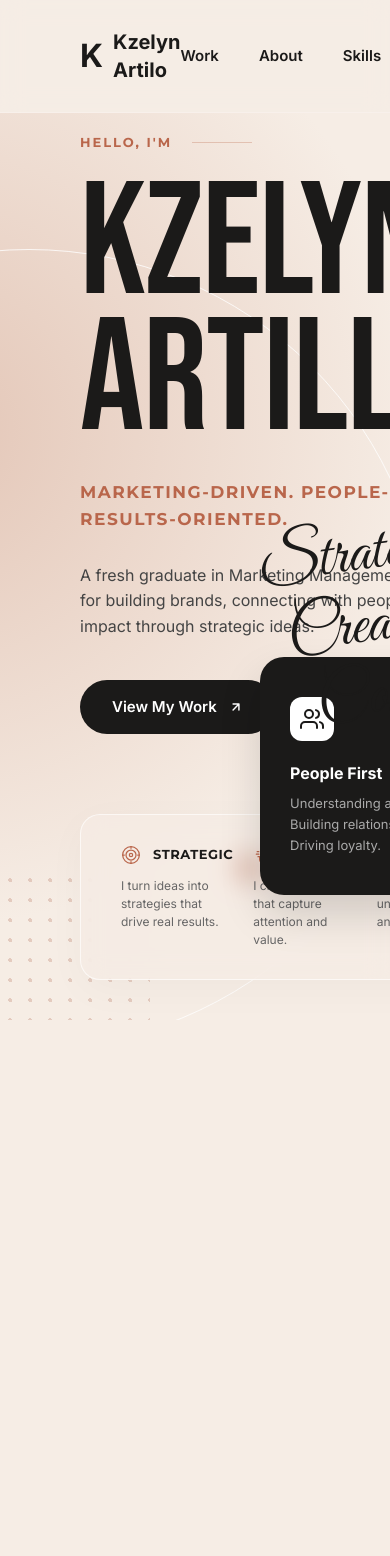
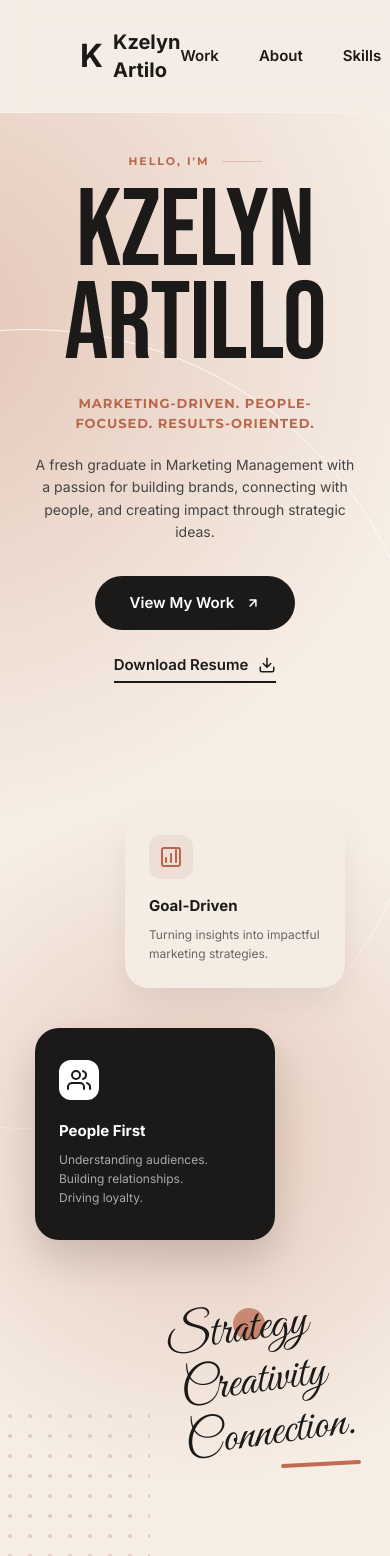
Before and after one commit to vardzz/kzelyn.me, a Next.js app: page / in a window 390 px wide. Shown: the top 1556 px of the page. Before the commit the page ends 1020 px from the top, so only its background shows below. Built offline with nearby package versions, Linux system fonts and the light colour scheme.

Commit message:
feat: add responsive Hero component to showcase professional profile

```diff
--- a/src/components/Hero.tsx
+++ b/src/components/Hero.tsx
@@ -1,27 +1,27 @@
 export function Hero() {
   return (
-    <section className="flex flex-1 pt-5 pb-10 px-20 z-10 relative">
+    <section className="flex flex-col lg:flex-row flex-1 pt-10 lg:pt-5 pb-20 lg:pb-10 px-6 lg:px-20 z-10 relative overflow-hidden lg:overflow-visible">
 
       {/* Left Column (Text & Skills) */}
-      <div className="flex-1 flex flex-col justify-center max-w-[650px]">
-        <div className="flex items-center gap-5 font-montserrat text-[#B9664B] font-bold text-[13px] tracking-[2px] mb-6">
-          HELLO, I'M <div className="h-[1px] w-[60px] bg-[#B9664B]/30"></div>
+      <div className="flex-1 flex flex-col justify-center items-center lg:items-start max-w-full lg:max-w-[650px] text-center lg:text-left z-20">
+        <div className="flex items-center justify-center lg:justify-start gap-3 lg:gap-5 font-montserrat text-[#B9664B] font-bold text-[11px] lg:text-[13px] tracking-[2px] mb-4 lg:mb-6">
+          HELLO, I'M <div className="h-[1px] w-[40px] lg:w-[60px] bg-[#B9664B]/30"></div>
         </div>
 
-        <h1 className="font-bebas text-[160px] leading-[0.85] text-primary-dark mb-[30px] tracking-[-1px]">
+        <h1 className="font-bebas text-[110px] sm:text-[130px] lg:text-[160px] leading-[0.85] text-primary-dark mb-[20px] lg:mb-[30px] tracking-[-1px]">
           KZELYN<br />ARTILLO
         </h1>
 
-        <h2 className="font-montserrat font-bold text-[17px] text-[#B9664B] tracking-[1.5px] leading-[1.6] mb-[30px]">
-          MARKETING-DRIVEN. PEOPLE-FOCUSED.<br />RESULTS-ORIENTED.
+        <h2 className="font-montserrat font-bold text-[13px] sm:text-[15px] lg:text-[17px] text-[#B9664B] tracking-[1px] lg:tracking-[1.5px] leading-[1.6] mb-[20px] lg:mb-[30px] max-w-[300px] lg:max-w-none">
+          MARKETING-DRIVEN. PEOPLE-FOCUSED.<br className="hidden lg:block" /> RESULTS-ORIENTED.
         </h2>
 
-        <p className="font-inter text-base leading-[1.6] text-[#444] mb-10 max-w-[480px]">
+        <p className="font-inter text-[14px] lg:text-base leading-[1.6] text-[#444] mb-8 lg:mb-10 max-w-[320px] lg:max-w-[480px]">
           A fresh graduate in Marketing Management with a passion for building brands, connecting with people, and creating impact through strategic ideas.
         </p>
 
-        <div className="flex items-center gap-10 mb-20">
-          <button className="bg-primary-dark text-white py-4 px-8 rounded-full font-inter font-semibold text-[15px] flex items-center gap-3 cursor-pointer border-none transition-all hover:-translate-y-0.5 hover:bg-[#333]">
+        <div className="flex flex-col lg:flex-row items-center gap-6 lg:gap-10 mb-16 lg:mb-20 w-full lg:w-auto">
+          <button className="bg-primary-dark text-white py-4 px-8 rounded-full font-inter font-semibold text-[15px] flex items-center justify-center gap-3 cursor-pointer border-none transition-all hover:-translate-y-0.5 hover:bg-[#333] w-[200px] lg:w-auto">
             View My Work
             <svg width="14" height="14" viewBox="0 0 24 24" fill="none" stroke="currentColor" strokeWidth="2.5" strokeLinecap="round" strokeLinejoin="round">
               <path d="M7 17L17 7M17 7H7M17 7V17" />
@@ -35,8 +35,8 @@ export function Hero() {
           </a>
         </div>
 
-        {/* Skills Container */}
-        <div className="flex gap-5 bg-surface/70 backdrop-blur-md rounded-[20px] py-[30px] px-[40px] shadow-[0_10px_40px_rgba(0,0,0,0.03)] border border-white/60 max-w-[650px]">
+        {/* Skills Container (Hidden on Mobile) */}
+        <div className="hidden lg:flex gap-5 bg-surface/70 backdrop-blur-md rounded-[20px] py-[30px] px-[40px] shadow-[0_10px_40px_rgba(0,0,0,0.03)] border border-white/60 max-w-[650px]">
           <div className="flex-1">
             <div className="flex items-center gap-3 mb-3">
               <div className="text-[#B9664B] flex">
@@ -83,23 +83,26 @@ export function Hero() {
       </div>
 
       {/* Right Column (Visuals & Floating Cards) */}
-      <div className="flex-1 relative">
+      <div className="w-full lg:flex-1 relative mt-16 lg:mt-0 flex flex-col items-center lg:block min-h-[500px] lg:min-h-0">
 
-        <div className="absolute top-[15%] left-[15%] bg-surface p-[30px] rounded-[24px] w-[250px] shadow-[0_15px_30px_rgba(0,0,0,0.06)] z-10">
+        {/* Mobile Background Gradient Overlay (optional to enhance the circle) */}
+        <div className="absolute inset-0 bg-[radial-gradient(circle_at_center,#E1C1B1_0%,rgba(246,237,229,0)_60%)] -z-10 lg:hidden opacity-80 rounded-full scale-150"></div>
+
+        <div className="relative lg:absolute lg:top-[15%] lg:left-[15%] bg-surface p-[24px] lg:p-[30px] rounded-[24px] w-[220px] lg:w-[250px] shadow-[0_15px_30px_rgba(0,0,0,0.06)] z-10 translate-x-[40px] lg:translate-x-0 mb-10 lg:mb-0 text-left">
           <div className="bg-[#EDDFD5] w-[44px] h-[44px] rounded-xl flex items-center justify-center mb-4 text-[#B9664B]">
             <svg width="24" height="24" viewBox="0 0 24 24" fill="none" stroke="currentColor" strokeWidth="2" strokeLinecap="round" strokeLinejoin="round">
               <rect x="3" y="3" width="18" height="18" rx="2" ry="2"/>
               <path d="M7 17V13M12 17V9M17 17V5"/>
             </svg>
           </div>
-          <h3 className="font-inter font-bold text-base mb-2">Goal-Driven</h3>
-          <p className="font-inter text-[13px] leading-[1.6] text-[#666]">Turning insights into impactful marketing strategies.</p>
+          <h3 className="font-inter font-bold text-[15px] lg:text-base mb-2">Goal-Driven</h3>
+          <p className="font-inter text-[12px] lg:text-[13px] leading-[1.6] text-[#666]">Turning insights into impactful marketing strategies.</p>
         </div>
 
-        <div className="absolute top-[38%] left-[27%] w-[150px] h-[250px] border-l border-b border-white rounded-bl-[80px] opacity-60 z-0"></div>
+        <div className="hidden lg:block absolute top-[38%] left-[27%] w-[150px] h-[250px] border-l border-b border-white rounded-bl-[80px] opacity-60 z-0"></div>
 
-        <div className="absolute bottom-[10%] right-[15%] bg-primary-dark text-white py-10 px-[30px] rounded-[24px] w-[280px] shadow-[0_20px_40px_rgba(0,0,0,0.15)] z-10">
-          <div className="bg-white w-[44px] h-[44px] rounded-xl flex items-center justify-center mb-5 text-primary-dark">
+        <div className="relative lg:absolute lg:bottom-[10%] lg:right-[15%] bg-primary-dark text-white py-8 lg:py-10 px-[24px] lg:px-[30px] rounded-[24px] w-[240px] lg:w-[280px] shadow-[0_20px_40px_rgba(0,0,0,0.15)] z-10 -translate-x-[40px] lg:translate-x-0 mb-12 lg:mb-0 text-left">
+          <div className="bg-white w-[40px] lg:w-[44px] h-[40px] lg:h-[44px] rounded-xl flex items-center justify-center mb-5 text-primary-dark">
             <svg width="24" height="24" viewBox="0 0 24 24" fill="none" stroke="currentColor" strokeWidth="2" strokeLinecap="round" strokeLinejoin="round">
               <path d="M17 21v-2a4 4 0 0 0-4-4H5a4 4 0 0 0-4 4v2"/>
               <circle cx="9" cy="7" r="4"/>
@@ -107,19 +110,19 @@ export function Hero() {
               <path d="M16 3.13a4 4 0 0 1 0 7.75"/>
             </svg>
           </div>
-          <h3 className="font-inter font-bold text-base mb-2">People First</h3>
-          <p className="font-inter text-[13px] leading-[1.6] text-[#AAA]">
+          <h3 className="font-inter font-bold text-[15px] lg:text-base mb-2">People First</h3>
+          <p className="font-inter text-[12px] lg:text-[13px] leading-[1.6] text-[#AAA]">
             Understanding audiences.<br/>
             Building relationships.<br/>
             Driving loyalty.
           </p>
         </div>
 
-        <div className="absolute top-[45%] right-[5%] -rotate-[8deg] z-10 flex flex-col">
-          <div className="font-great-vibes text-[65px] text-primary-dark leading-[1.1]">Strategy</div>
-          <div className="font-great-vibes text-[65px] text-primary-dark leading-[1.1] ml-5">Creativity</div>
-          <div className="font-great-vibes text-[65px] text-primary-dark leading-[1.1] ml-10">Connection.</div>
-          <div className="self-end mt-2.5 w-[100px] h-1 bg-[#C06B52] rounded-sm rotate-[5deg]"></div>
+        <div className="relative lg:absolute lg:top-[45%] lg:right-[5%] -rotate-[8deg] z-10 flex flex-col items-center lg:items-start translate-x-[50px] lg:translate-x-0 mt-4 lg:mt-0">
+          <div className="font-great-vibes text-[48px] lg:text-[65px] text-primary-dark leading-[1.1]">Strategy</div>
+          <div className="font-great-vibes text-[48px] lg:text-[65px] text-primary-dark leading-[1.1] ml-5">Creativity</div>
+          <div className="font-great-vibes text-[48px] lg:text-[65px] text-primary-dark leading-[1.1] ml-10">Connection.</div>
+          <div className="self-end mt-2.5 w-[80px] lg:w-[100px] h-1 bg-[#C06B52] rounded-sm rotate-[5deg]"></div>
         </div>
 
       </div>
```
